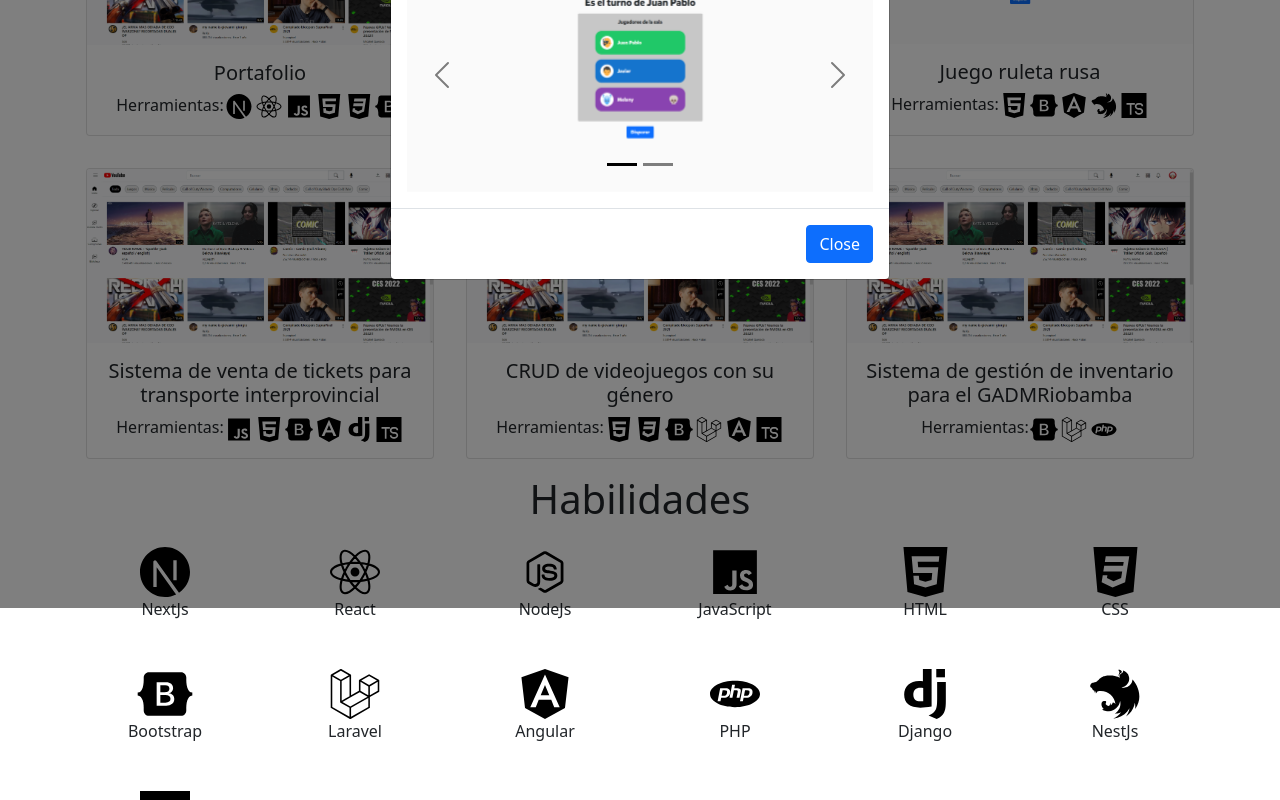
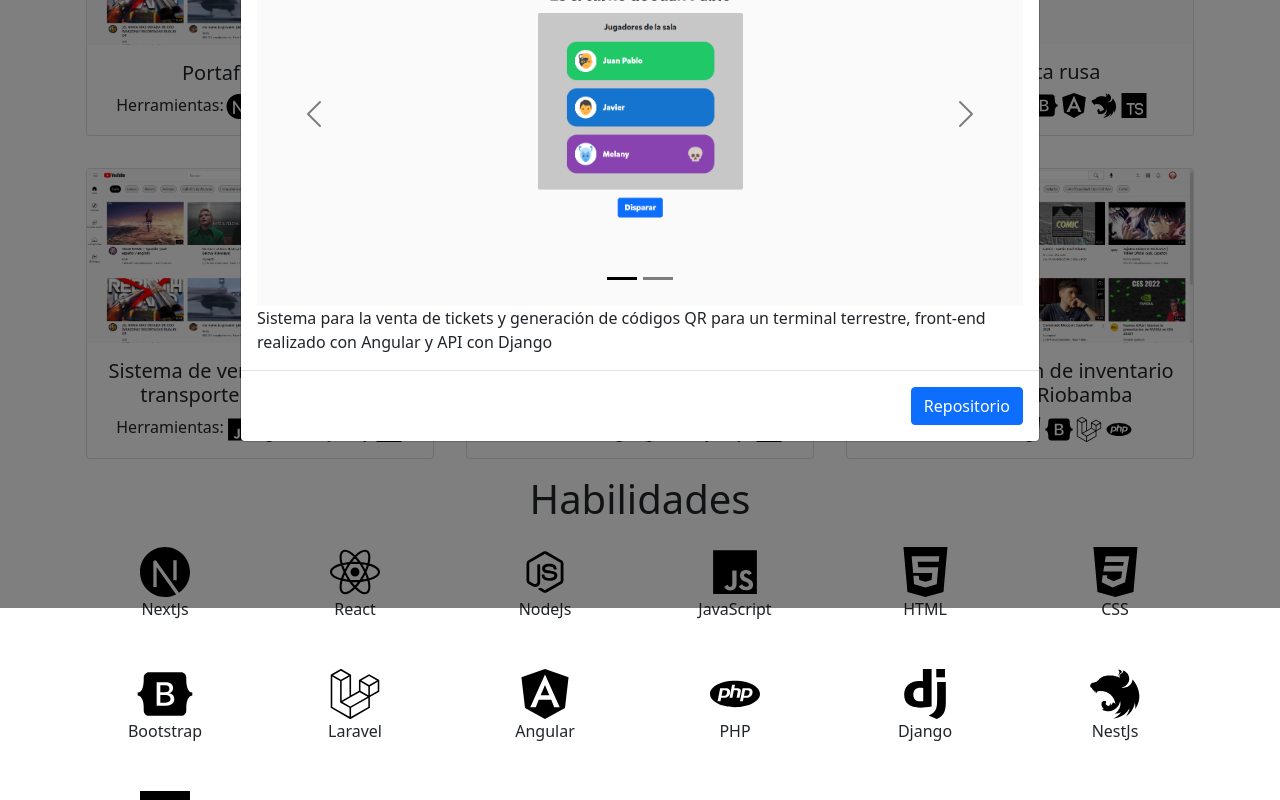
Before and after one commit to juanpablotovarvallejo/Portafolio, a Next.js app: page / in a window 1280 px wide. Both pictures are taken after a click on the element 260 px from the left and 1011 px from the top of the page. Shown: the part 611-1411 px from the top of the page. Built offline with nearby package versions, Linux system fonts and the light colour scheme.

Commit message:
Feature / modal

```diff
--- a/pages/habilidades.js
+++ b/pages/habilidades.js
@@ -15,7 +15,7 @@ export default function Habilidades() {
         TypeScript: '/icons/typescript.svg',
     }
     return Object.keys(icons).map(elemento => {
-                return  <div className="col-2 p-3">
+                return  <div className="col-2 p-3" key={elemento}>
                             <img height={'50px'} src={icons[elemento]}></img>
                             <p>{elemento}</p>
                         </div>
--- a/pages/index.js
+++ b/pages/index.js
@@ -7,12 +7,18 @@ import Habilidades from './habilidades'
 
 export default function Home() {
   const projects = [
-    { tittle: "Portafolio", img: "/img/yt.png", herramientas: ["NextJs", "React", "Bootstrap", "JavaScript", "HTML", "CSS"] },
-    { tittle: "Youtube UI", img: "/img/yt.png", herramientas: ["Angular", "TypeScript", "Bootstrap", "HTML", "CSS"] },
-    { tittle: "Juego ruleta rusa", img: "/img/rr.png", herramientas: ["Angular", "TypeScript", "NestJs", "Bootstrap", "HTML"] },
-    { tittle: "Sistema de venta de tickets para transporte interprovincial", img: "/img/yt.png", herramientas: ["Angular", "TypeScript", "Django", "Bootstrap", "HTML", "JavaScript"] },
-    { tittle: "CRUD de videojuegos con su género", img: "/img/yt.png", herramientas: ["Angular", "Laravel", "TypeScript", "Bootstrap", "HTML", "CSS"] },
-    { tittle: "Sistema de gestión de inventario para el GADMRiobamba", img: "/img/yt.png", herramientas: ["Laravel", "PHP", "Bootstrap"] }
+    { tittle: "Portafolio digital",description:"Portafolio digital realizado con NextJs y React.",img: "/img/yt.png",
+    tools: ["NextJs", "React", "Bootstrap", "JavaScript", "HTML", "CSS"],demo:"",repository:"" },
+    { tittle: "Youtube UI",description:"Interfaz gráfica de Youtube realizada con Angular.",
+    img: "/img/yt.png", tools: ["Angular", "TypeScript", "Bootstrap", "HTML", "CSS"],demo:"https://juancho1502011.github.io/YouTube-FrontEnd/inicio",repository:"https://github.com/Juancho1502011/YouTube-FrontEnd"  },
+    { tittle: "Juego ruleta rusa",description:"Juego multijugador de la ruleta rusa, front-end realizado con Angular y websocket con NestJs.",
+    img: "/img/rr.png", tools: ["Angular", "TypeScript", "NestJs", "Bootstrap", "HTML"],demo:"https://juancho1502011.github.io/Juego-Ruleta-Rusa/",repository:"https://github.com/Juancho1502011/Juego-Ruleta-Rusa"  },
+    { tittle: "Sistema de venta de tickets para transporte interprovincial",description:"Sistema para la venta de tickets y generación de códigos QR para un terminal terrestre, front-end realizado con Angular y API con Django",
+    img: "/img/yt.png", tools: ["Angular", "TypeScript", "Django", "Bootstrap", "HTML", "JavaScript"],demo:"",repository:""  },
+    { tittle: "CRUD de videojuegos con su género",description:"Interfaz gráfica para el ingreso, consulta, actualización y eliminación de videojuegos con su género, front-end realizado con Angular y API con Laravel",
+    img: "/img/yt.png", tools: ["Angular", "Laravel", "TypeScript", "Bootstrap", "HTML", "CSS"],demo:"",repository:""  },
+    { tittle: "Sistema de gestión de inventario para el GADMRiobamba",description:"Prototipo de sistema de gestión de inventario de material de seguridad del personal del GADM realizado en Laravel",
+    img: "/img/yt.png", tools: ["Laravel","HTML", "PHP", "Bootstrap"],demo:"",repository:"https://github.com/Juancho1502011/SistemaSSO"  }
   ]
   return (
     <div>
@@ -28,7 +34,8 @@ export default function Home() {
             <h1>Portafolio</h1>
             <div className='row'>
               {projects.map(project => (
-                <Tarjeta title={project.tittle} img={project.img} herramientas={project.herramientas} key={project.tittle} />
+                <Tarjeta title={project.tittle} img={project.img} tools={project.tools}
+                description={project.description} demo={project.demo} repository={project.repository} key={project.tittle} />
               ))}
             </div>
             <h1>Habilidades</h1>
--- a/pages/tarjeta.js
+++ b/pages/tarjeta.js
@@ -36,13 +36,13 @@ export default function Tarjeta(props) {
                     <Card.Text>
                         Herramientas:
                         {Object.keys(icons).map(elemento => {
-                            return props.herramientas.includes(elemento) ? <img key={elemento} title={elemento} alt={elemento} height={'25px'} width={'30px'} src={icons[elemento]}></img> : null
+                            return props.tools.includes(elemento) ? <img key={elemento} title={elemento} alt={elemento} height={'25px'} width={'30px'} src={icons[elemento]}></img> : null
                         })}
                     </Card.Text>
                 </Card.Body>
             </Card>
 
-            <Modal show={show} onHide={handleClose}>
+            <Modal size="lg" show={show} onHide={handleClose}>
                 <Modal.Header closeButton>
                     <Modal.Title>{props.title}</Modal.Title>
                 </Modal.Header>
@@ -50,23 +50,25 @@ export default function Tarjeta(props) {
                     <Carousel fade variant="dark">
                         <Carousel.Item>
                             <img
-                                className="d-block w-100"
+                                className="d-block img-fluid h-100"
                                 src="/img/rr.png"
                                 alt="First slide"
                             />
                         </Carousel.Item>
                         <Carousel.Item>
                             <img
-                                className="d-block w-100"
+                                className="d-block img-fluid h-100"
                                 src="/img/yt.png"
                                 alt="Second slide"
                             />
                         </Carousel.Item>
                     </Carousel>
+                    <p className="m-0">{props.description}</p>
                 </Modal.Body>
                 <Modal.Footer>
-                    <Button variant="primary" onClick={handleClose}>
-                        Close
+                    {props.demo ? <Button variant="primary" href={props.demo}>Demo</Button> : null}
+                    <Button variant="primary" href={props.repository}>
+                        Repositorio
                     </Button>
                 </Modal.Footer>
             </Modal>
```
